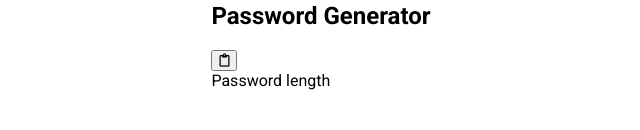
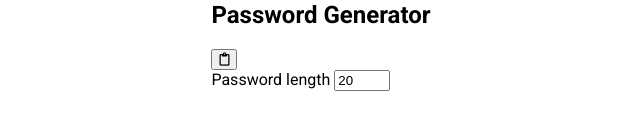
Before and after one commit to o0p/password-generatpr, a plain HTML site: page index.html in a window 1280 px wide. Shown: the part 364-494 px from the top of the page, without its empty margins (319-959 px from the left). Drawn offline with Linux system fonts and the light colour scheme; a web font is replaced by a local one.

Commit message:
Add pw length

```diff
--- a/index.html
+++ b/index.html
@@ -21,6 +21,7 @@
       <div class="settings">
         <div class="settings">
           <label>Password length</label>
+          <input type="number" id="length" min="4" max="20" value="20">
         </div>
       </div>
     </div>
```
